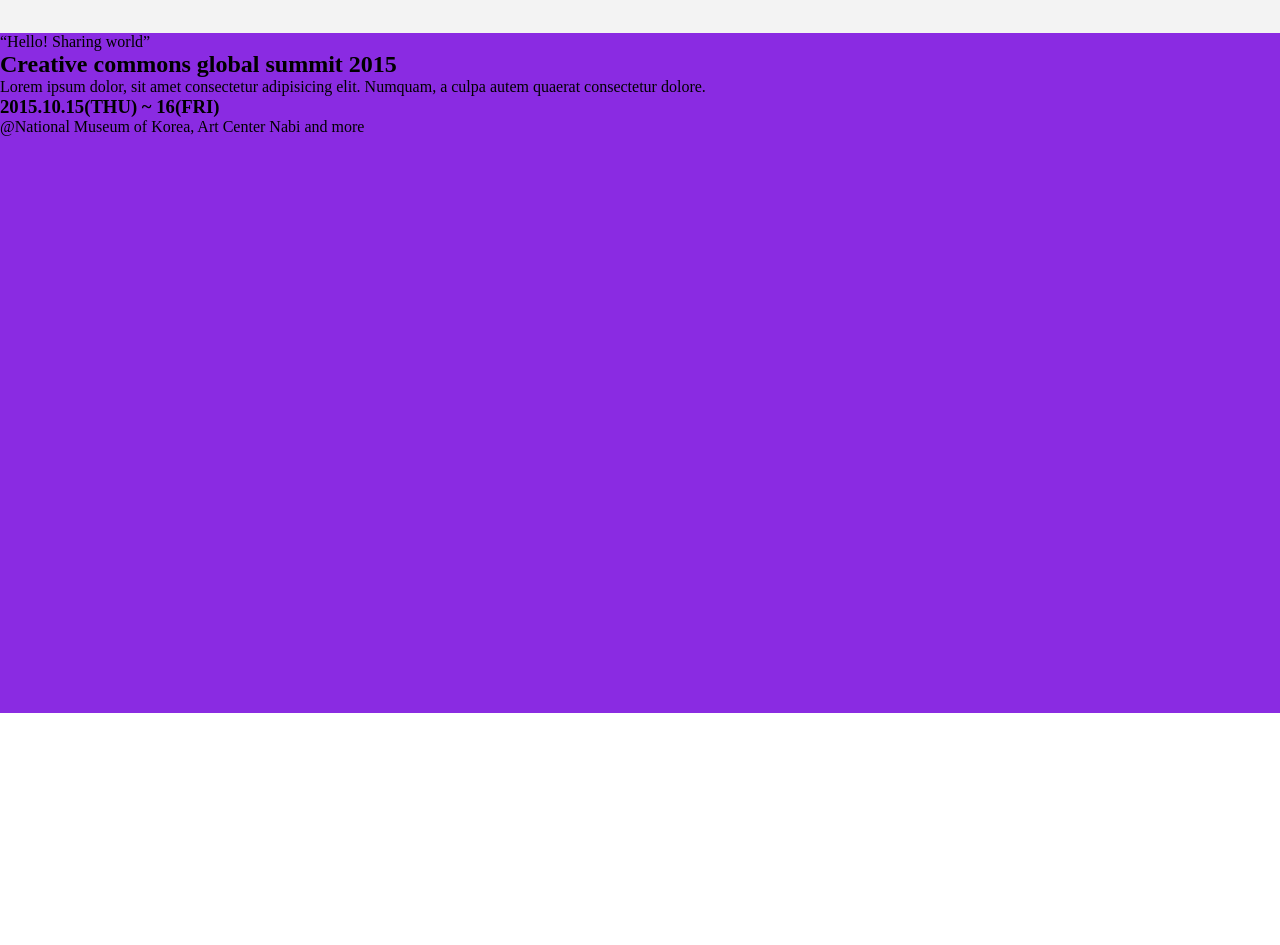
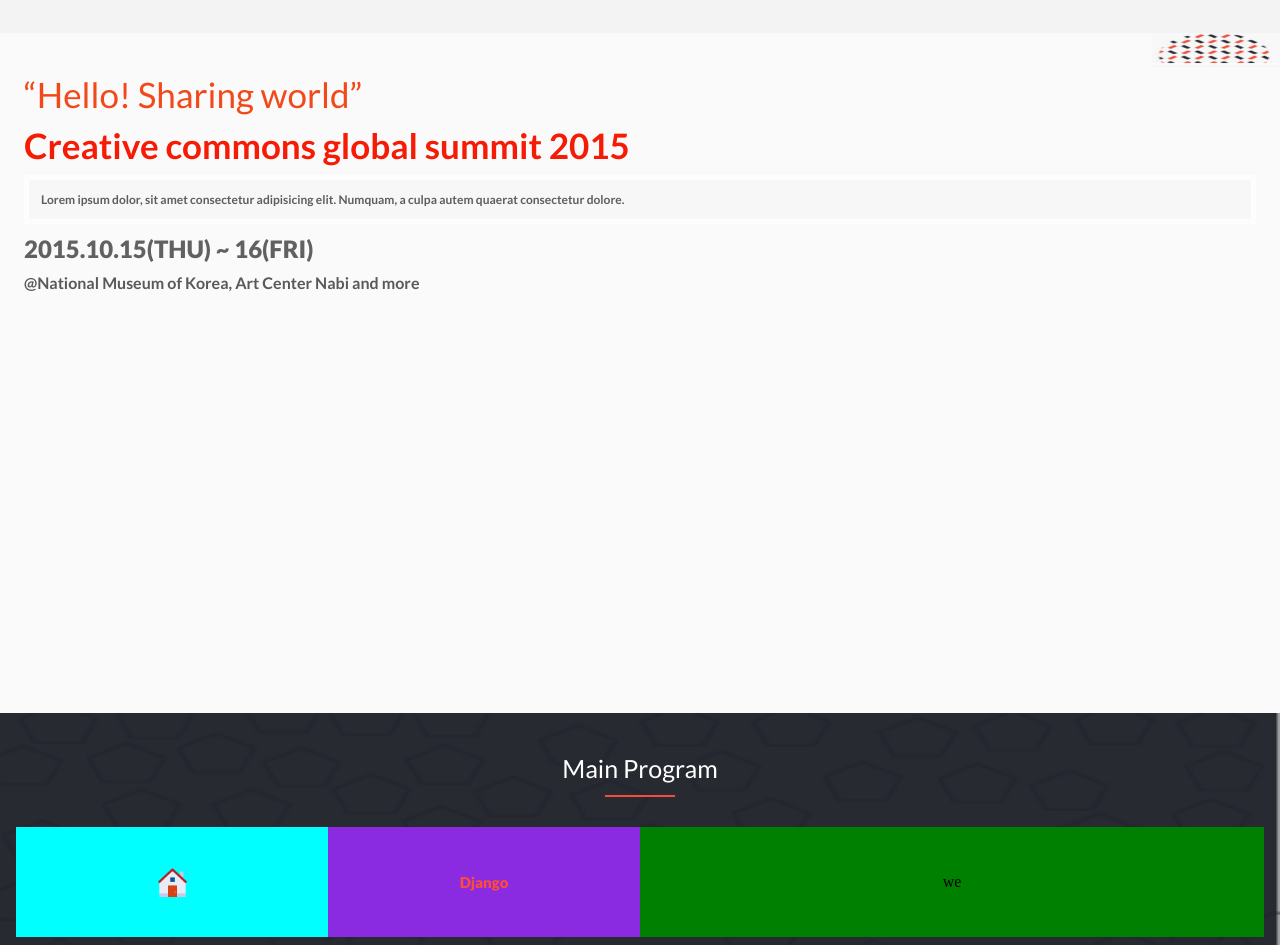
Before and after one commit to byiringiroscar/capstone_microverse_one.github.io, a website: page index.html in a window 1280 px wide. Shown: the part 87-1032 px from the top of the page. Before the commit the page ends 800 px from the top, so only its background shows below. Drawn offline with Linux system fonts and the light colour scheme.

Commit message:
add about section

```diff
--- a/css/style.css
+++ b/css/style.css
@@ -1,3 +1,4 @@
+@import url('https://fonts.googleapis.com/css2?family=Lato:wght@300;400;700;900&display=swap');
 * {
   padding: 0;
   margin: 0;
@@ -27,5 +28,137 @@
 .main-content{
   height: 85%;
   width: 100%;
+  padding-left: 24px;
+  padding-right: 24px;
+  padding-top: 40px;
+  padding-bottom: 10px;
+  display: flex;
+  flex-direction: column;
+  gap: 10px;
+  background-color: #FAFAFA;
+  background-image: url('../images/Capture.PNG');
+  background-repeat: no-repeat;
+  background-position: top right;
+  background-size: 10% 5%;
+
+}
+.main-content .intro{
+  font-family: 'Lato', sans-serif;
+  font-weight: 400;
+  color: #F3481A;
+  font-size: 35px;
+}
+.main-content .main-into{
+  color: #F61B04;
+  font-weight: 700;
+  font-family: 'Lato', sans-serif;
+  font-size: 35px;
+  line-height: 40px;
+}
+.main-content .description{
+    color: #5D5D5D;
+    font-family: 'Lato', sans-serif;
+    font-weight: 700;
+    font-size: 12px;
+    padding: 12px;
+    background-color: #F7F7F7;
+    border: 5px solid #FDFDFD;
+}
+.main-content .time{
+  color: #616161;
+  font-weight: 900;
+  font-family: 'Lato', sans-serif;
+  font-size: 24px;
+
+}
+.main-content .copy {
+  color: #595959;
+  font-family: 'Lato', sans-serif;
+  font-weight: 15px;
+  font-weight: 700;
+}
+
+.about{
+  height: 100vh;
+  width: 100vw;
+  background-image: url('../images/backabout.png');
+  background-repeat: no-repeat;
+  background-size: 100% 100%;
+  display: flex;
+  align-items: center;
+  flex-direction: column;
+  padding-left: 16px;
+  padding-right: 16px;
+  padding-top: 40px;
+  gap: 30px;
+}
+
+
+
+.about-title{
+  width: 100%;
+  display: flex;
+  justify-content: center;
+  flex-direction: column;
+  align-items: center;
+}
+.about-title h3{
+  color: white;
+  font-family: 'Lato', sans-serif;
+  font-weight: 400;
+  font-size: 25px;
+
+}
+.about-title hr{
+  width: 70px;
+  margin-top: 12px;
+  border: 1.5px solid #F54C3B;
+
+
+}
+.card-container{
+  width: 100%;
+  display: flex;
+  flex-direction: column;
+  gap: 14px;
+}
+.card{
+  width: 100%;
+  background-color: gray;
+  height: 110px;
+  display: flex;
+}
+.card-image{
+  height: 100%;
+  width: 25%;
+  background-color: aqua;
+  display: flex;
+  justify-content: center;
+  align-items: center;
+}
+.card-image img{
+  height: 35px;
+  width: 35px;
+}
+.card-title{
+  height: 100%;
+  width: 25%;
   background-color: blueviolet;
+  display: flex;
+  justify-content: center;
+  align-items: center;
 }
+.card-title h3{
+  font-family: 'Lato', sans-serif;
+  font-weight: 900;
+  font-size: 15px;
+  color: #FF4B38;
+}
+.card-detail{
+  height: 100%;
+  width: 50%;
+  background-color: green;
+  display: flex;
+  justify-content: center;
+  align-items: center;
+}
--- a/index.html
+++ b/index.html
@@ -15,14 +15,33 @@
 
         </header>
         <div class="main-content">
-            <q>Hello! Sharing world</q>
-            <h1>Creative commons global summit 2015</h1>
-            <p>Lorem ipsum dolor, sit amet consectetur adipisicing elit. Numquam, a culpa autem quaerat consectetur dolore.</p>
-            <h3>2015.10.15(THU) ~ 16(FRI)</h3>
-            <P>@National Museum of Korea, Art Center Nabi and more</P>
+            <q class="intro">Hello! Sharing world</q>
+            <h1 class="main-into">Creative commons global summit 2015</h1>
+            <p class="description">Lorem ipsum dolor, sit amet consectetur adipisicing elit. Numquam, a culpa autem quaerat consectetur dolore.</p>
+            <h3 class="time">2015.10.15(THU) ~ 16(FRI)</h3>
+            <P class="copy">@National Museum of Korea, Art Center Nabi and more</P>
+
         </div>
     </section>
-    <section class="about"></section>
+    <section class="about">
+        <div class="about-title">
+            <h3>Main Program</h3>
+            <hr>
+        </div>
+        <div class="card-container">
+            <div class="card">
+                <div class="card-image">
+                    <img src="./images/home.png" alt="">
+                </div>
+                <div class="card-title">
+                    <h3>Django</h3>
+                </div>
+                <div class="card-detail">
+                    <p>we </p>
+                </div>
+            </div>
+        </div>
+    </section>
 
 
 
```
Also changed, not shown: images/Capture.PNG (added), images/backabout.png (added), images/backb.png (added), images/home.png (added).
